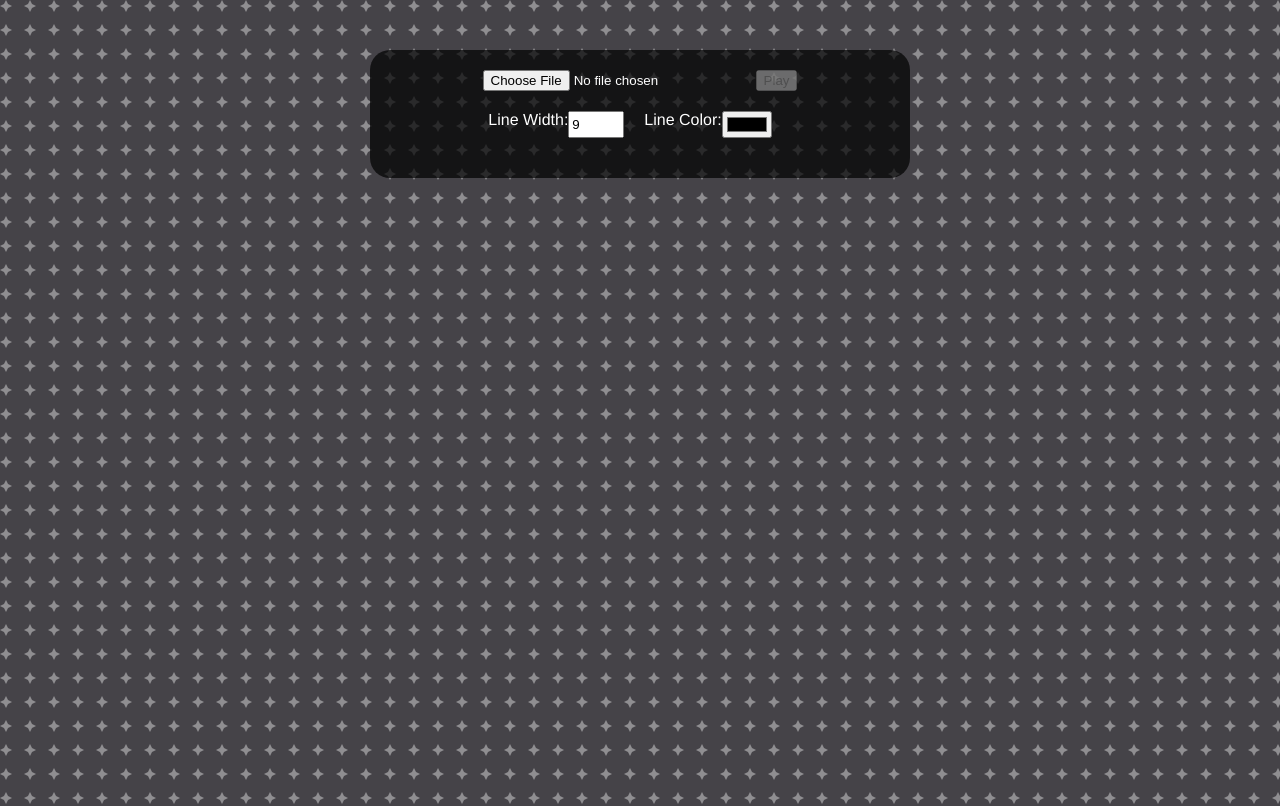
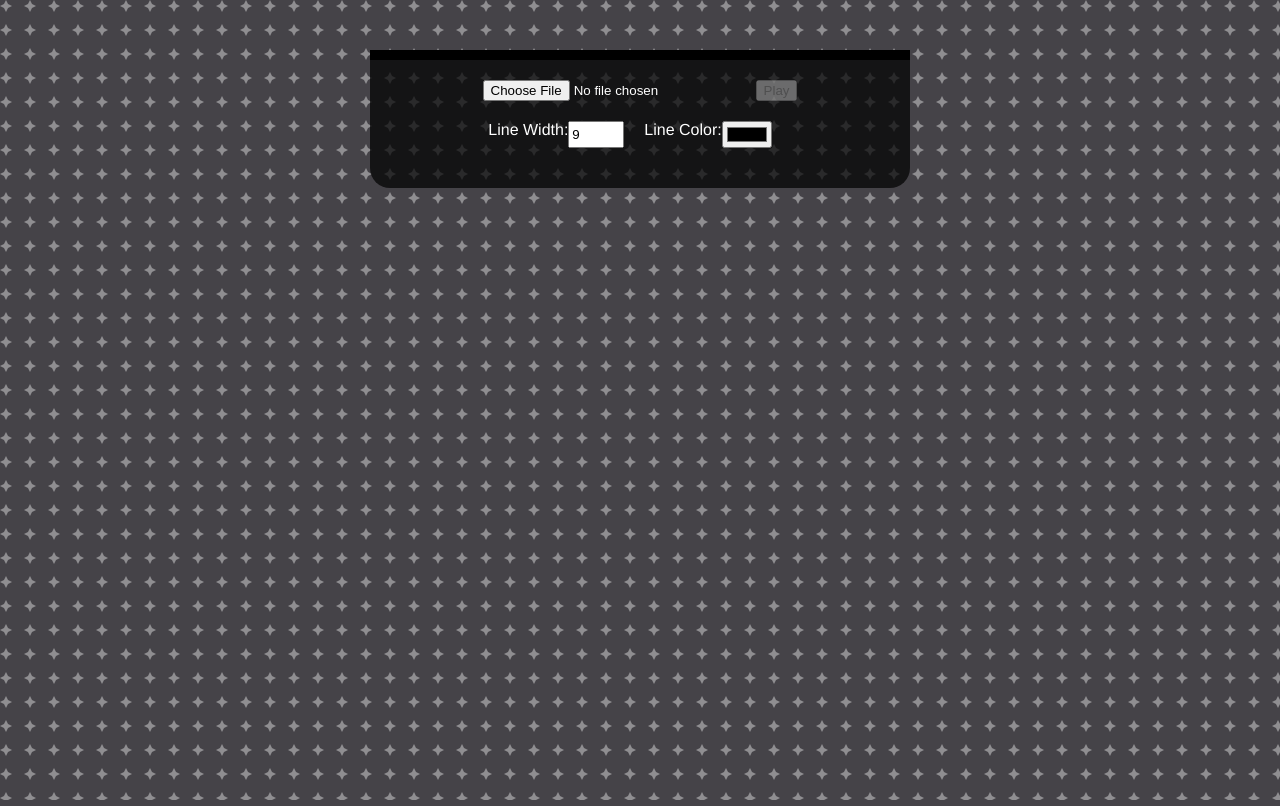
Before and after one commit to drinkingtheink/music-visualizer, a Vue app: page / in a window 1280 px wide. Shown: the top 806 px of the page. Built offline with nearby package versions, Linux system fonts and the light colour scheme.

Commit message:
visualizer polish

```diff
--- a/src/components/AudioVisualizer.vue
+++ b/src/components/AudioVisualizer.vue
@@ -1,6 +1,6 @@
 <template>
   <div class="visualizer">
-    <header>
+    <header :style="{ borderColor: strokeStyle }">
       <input type="file" @change="handleFileUpload" />
       <button @click="togglePlayback" :disabled="!audioBuffer">
         {{ isPlaying ? 'Pause' : 'Play' }}
@@ -170,7 +170,7 @@
 
 canvas {
   display: block;
-  margin: 0 auto;
+  margin: -200px auto 0 auto;
   border: none;
 }
 
@@ -179,7 +179,8 @@
   background-color: rgba(0,0,0,0.7);
   max-width: 500px;
   margin: 0 auto;
-  border-radius: 20px;
+  border-radius: 0 0 20px 20px;
+  border-top: 10px solid;
 }
 
 .controls {
```
